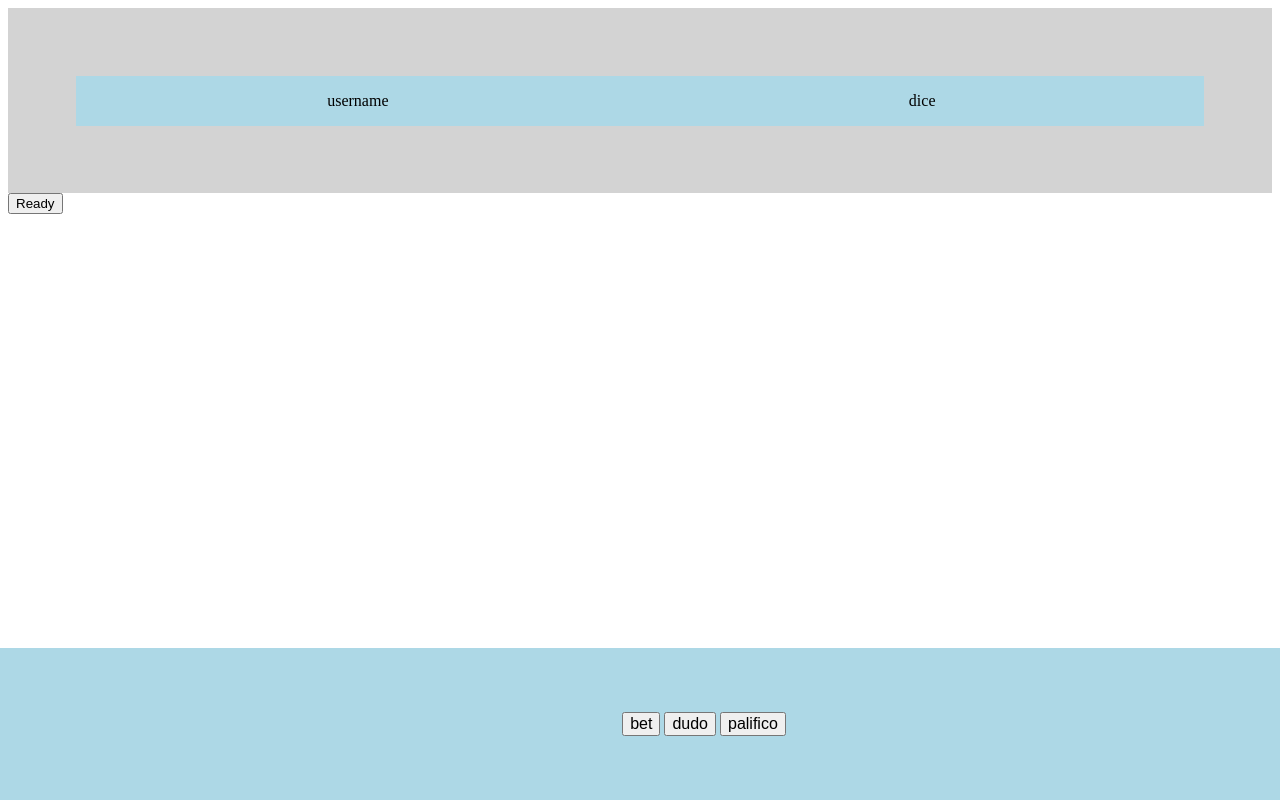
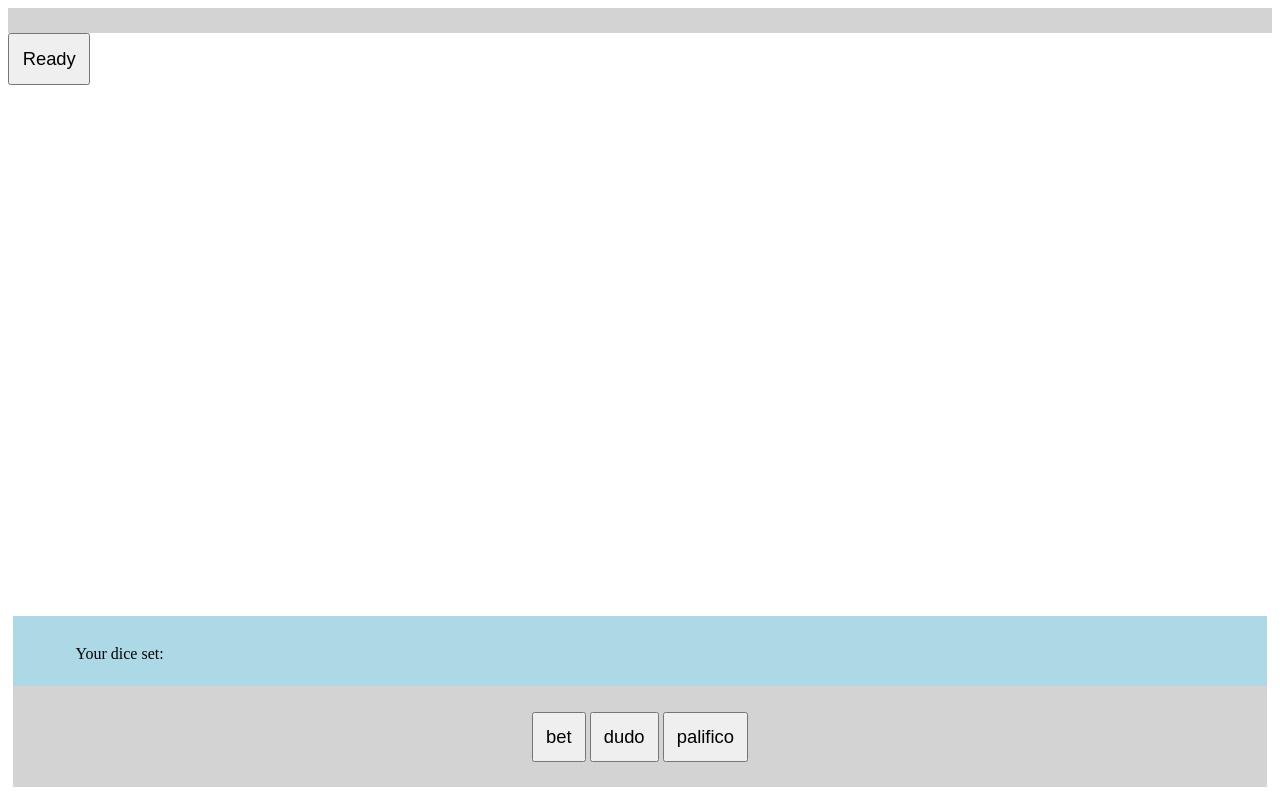
Before and after one commit to Lynux2142/perudo, a website: page public/game.html in a window 1280 px wide. Drawn offline with nearby package versions, Linux system fonts and the light colour scheme; no server answers.

Commit message:
affichage de son set de des

```diff
--- a/public/css/style.css
+++ b/public/css/style.css
@@ -6,13 +6,32 @@
 
 #player_list {
 	background-color: lightgrey;
-	padding: 5px;
+	padding: 1%;
+}
+
+.current_player {
+	background-color: lightblue;
+	width: 98%;
+	position: fixed;
+	bottom: 12%;
+	left: 0;
+	margin: 1%;
+}
+
+.player_set {
+	display: flex;
+	margin: 1%;
+	margin-left: 5%;
+}
+
+#dice_set {
+	margin-left: 10%;
 }
 
 .player {
 	display: flex;
 	background-color: lightblue;
-	margin: 5%;
+	margin: 2%;
 }
 
 .player_name {
@@ -26,16 +45,18 @@
 }
 
 .buttons {
-	background-color: lightblue;
-	width: 100%;
+	background-color: lightgrey;
+	width: 94%;
 	position: fixed;
 	bottom: 0;
 	left: 0;
 	display: inline-block;
 	text-align: center;
-	padding: 5%;
+	margin: 1%;
+	padding: 2%;
 }
 
-.buttons button {
-	font-size: 16px;
+button {
+	font-size: 115%;
+	padding: 1%;
 }
--- a/public/game.html
+++ b/public/game.html
@@ -7,12 +7,11 @@
 	</head>
 	<body>
 		<div id="player_list">
-			<div class="player">
-				<div class="player_name">
-					<p>username</p>
-				</div>
-				<div class="dice_list">
-					<p>dice</p>
+		</div>
+		<div class="current_player">
+			<div class="player_set">
+				<p>Your dice set:</p>
+				<div id="dice_set">
 				</div>
 			</div>
 		</div>
--- a/public/js/client.js
+++ b/public/js/client.js
@@ -26,12 +26,18 @@ socket.on('update_player', function(users) {
 				<p>${user}</p>
 			</div>
 			<div class="dice_list">
-				<p>${users[user].isReady ? 'Ready' : 'Not Ready'}</p>
+				<p>${users[user].nbDice}</p>
 			</div>`;
 		document.getElementById('player_list').appendChild(div);
 	}
 });
 
+socket.on('update_current_player', function(current_player) {
+	document.getElementById('dice_set').innerHTML =
+	`<p>${current_player.diceList}</p>`;
+});
+
 function imReady() {
 	socket.emit('ready');
+	document.getElementById('ready').style.display = "none";
 }
--- a/server.js
+++ b/server.js
@@ -23,19 +23,24 @@ io.on('connection', function(socket) {
 		socket.username = username;
 		users[socket.username] = new User(socket.username, BEGIN_DICE, [], false);
 		io.emit('update_player', users);
+		socket.emit('update_current_player', users[socket.username]);
 	});
 
 	socket.on('ready', function() {
 		users[socket.username].isReady = true;
 		io.emit('update_player', users);
+		socket.emit('update_current_player', users[socket.username]);
 		if (isAllReady(users) == true) {
 			for (user in users) { users[user].giveDice(); }
 			console.log(users);
+			io.emit('update_player', users);
+			socket.emit('update_current_player', users[socket.username]);
 		}
 	});
 
 	socket.on('disconnect', function() {
 		delete users[socket.username];
+		io.emit('update_player', users);
 		io.emit('message', 'An user has left the game');
 	});
 });
```
